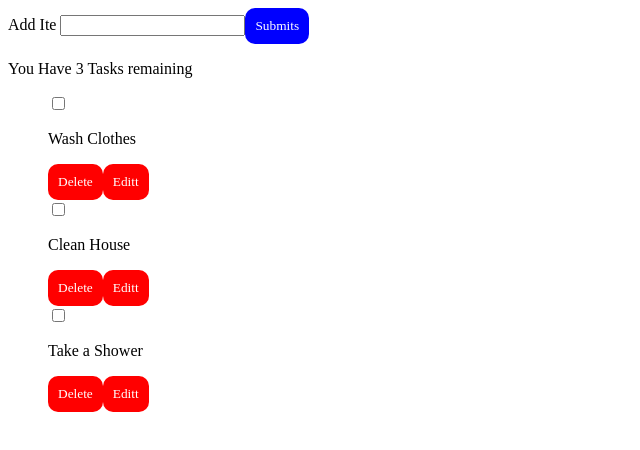
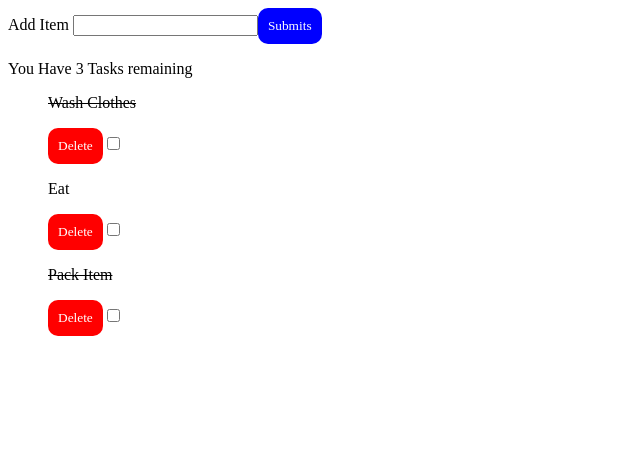
Before and after one commit to Emmanuel687/To-Do---CRUD, a React (Create React App) app: page / in a window 1280 px wide. Shown: the top 450 px of the page, without its empty margins (0-640 px from the left). Built offline with nearby package versions, Linux system fonts and the light colour scheme.

Commit message:
Dev:-Created Update handler Function

```diff
--- a/src/AddToDo.jsx
+++ b/src/AddToDo.jsx
@@ -18,7 +18,7 @@ const AddToDo = ({ handleAddToDo, toDos }) => {
   return (
     <>
       <form onSubmit={handleSubmit}>
-        <label>Add Ite </label>
+        <label>Add Item </label>
         <input
           type="text"
           value={item}
--- a/src/App.js
+++ b/src/App.js
@@ -4,9 +4,9 @@ import AddToDo from "./AddToDo";
 
 const App = () => {
   const listItems = [
-    { id: 1, name: "Wash Clothes" },
-    { id: 2, name: "Clean House" },
-    { id: 3, name: "Take a Shower" },
+    { id: 1, name: "Wash Clothes", completed: true },
+    { id: 2, name: "Eat", completed: false },
+    { id: 3, name: "Pack Item", completed: true },
   ];
 
   const [toDos, setToDos] = useState(listItems);
@@ -19,15 +19,22 @@ const App = () => {
     setToDos(toDos.filter((toDo) => toDo.id !== id));
   };
 
-  const handleEditToDo = (id)=>{
-    setToDos((toDos)=>toDos.map(toDo=>toDo.id===id?toDo:""))
-
-  }
+  const handleToggleToDo = (id) => {
+    setToDos((toDos) =>
+      toDos.map((toDo) =>
+        toDo.id === id ? {...toDo, completed: !toDo.completed } : toDo
+      )
+    );
+  };
 
   return (
     <div>
       <AddToDo handleAddToDo={handleAddToDo} toDos={toDos} />
-      <ToDo toDos={toDos} handleDeleteItem={handleDeleteToDo} onSelect={handleEditToDo}/>
+      <ToDo
+        toDos={toDos}
+        handleDeleteItem={handleDeleteToDo}
+        handleToggleToDo={handleToggleToDo}
+      />
     </div>
   );
 };
--- a/src/ToDo.jsx
+++ b/src/ToDo.jsx
@@ -1,11 +1,11 @@
 import React from "react";
 import ToDoList from "./ToDoList";
-const ToDo = ({ toDos, handleDeleteItem , onSelect }) => {
+const ToDo = ({ toDos, handleDeleteItem ,  handleToggleToDo }) => {
   return (
     <>
       <ul>
         {toDos.map((toDo) => (
-          <ToDoList key={toDo.id} toDo={toDo} handleDeleteItem={handleDeleteItem} onSelect={onSelect} />
+          <ToDoList key={toDo.id} toDo={toDo} handleDeleteItem={handleDeleteItem}  handleToggleToDo={ handleToggleToDo} />
         ))}
       </ul>
     </>
--- a/src/ToDoList.jsx
+++ b/src/ToDoList.jsx
@@ -1,21 +1,17 @@
-import React, { useState } from "react";
 import "./index.css";
 
-const ToDoList = ({ toDo, handleDeleteItem, onSelect }) => {
-  const [completed, setCompleted] = useState(false);
-
+const ToDoList = ({ toDo, handleDeleteItem, handleToggleToDo }) => {
   return (
     <div className="display">
-      <input type="checkbox" onChange={(e) => setCompleted(e.target.checked)} />
-
-      <p className={completed ? "underlined" : ""}>{toDo.name}</p>
-      {completed && <p>Completed</p>}
+      <p className={toDo.completed ? "underlined" : ""}>{toDo.name}</p>
       <button className="button" onClick={() => handleDeleteItem(toDo.id)}>
         Delete
       </button>
-      <button className="button" onClick={() => onSelect(toDo.id)}>
-        Editt
-      </button>
+      <input
+        value={toDo.completed}
+        type="checkbox"
+        onChange={() => handleToggleToDo(toDo.id)}
+      />
     </div>
   );
 };
```
